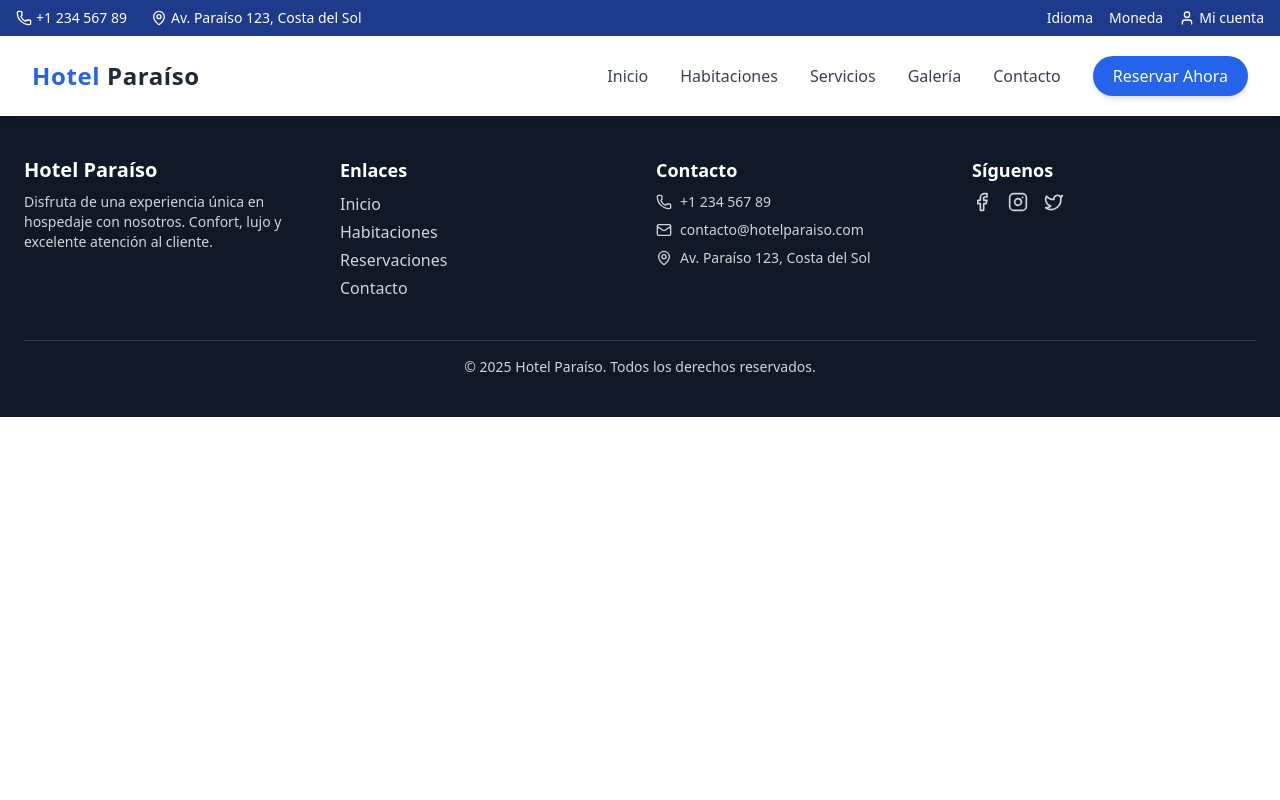
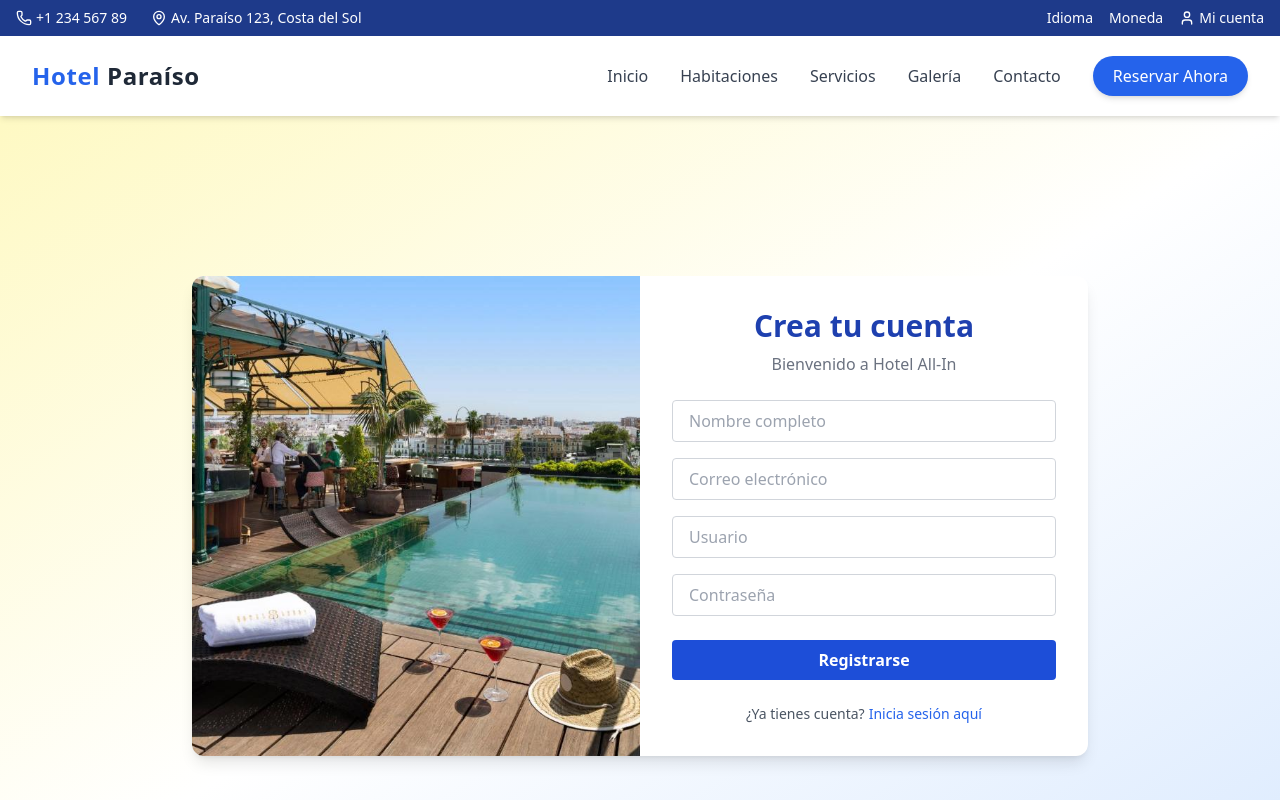
Before and after one commit to Perezcortes/Sistema-de-gestion-hotelera, a React (Create React App) app in the folder frontend/: page /register in a window 1280 px wide. Shown: the top 800 px of the page. Built offline with nearby package versions, Linux system fonts and the light colour scheme.

Commit message:
Vistas para login y register

```diff
--- a/frontend/src/App.tsx
+++ b/frontend/src/App.tsx
@@ -2,6 +2,7 @@ import React from 'react';
 import { BrowserRouter as Router, Routes, Route, useLocation } from 'react-router-dom';
 import Home from './pages/HomePage';
 import LoginPage from './pages/LoginPage';
+import RegisterPage from './pages/RegisterPage';
 import Navbar from './components/Navbar';
 import Footer from './components/Footer';
 
@@ -15,6 +16,7 @@ function AppContent() {
       <Routes>
         <Route path="/" element={<Home />} />
         <Route path="/login" element={<LoginPage />} />
+        <Route path="/register" element={<RegisterPage />} />
       </Routes>
       {!hideLayout && <Footer />}
     </>
--- a/frontend/src/pages/LoginPage.tsx
+++ b/frontend/src/pages/LoginPage.tsx
@@ -1,54 +1,89 @@
-// src/pages/LoginPage.tsx
 import React, { useState } from "react";
+import { useNavigate } from "react-router-dom";
+import hotelLoginImg from '../assets/hotel-login.jpg';
+
+// Importa tus componentes Navbar y Footer
+import NavbarComponent from "../components/Navbar";
+import FooterComponent from "../components/Footer";
 
 const LoginPage: React.FC = () => {
   const [username, setUsername] = useState("");
   const [password, setPassword] = useState("");
   const [error, setError] = useState("");
+  const navigate = useNavigate();
 
   const handleSubmit = (e: React.FormEvent) => {
     e.preventDefault();
     setError("");
 
-    if (username === "" || password === "") {
+    if (!username || !password) {
       setError("Por favor completa todos los campos.");
       return;
     }
 
-    alert(`Login con usuario: ${username}`);
-    // Aquí iría la lógica de autenticación y redirección
+    // Aquí iría la lógica real de autenticación
+    alert(`Bienvenido, ${username}`);
   };
 
   return (
-    <div className="flex justify-center items-center min-h-screen bg-gray-100">
-      <form
-        onSubmit={handleSubmit}
-        className="bg-white p-8 rounded shadow-md w-full max-w-md"
-      >
-        <h2 className="text-2xl font-semibold mb-6 text-center">Iniciar Sesión</h2>
-        {error && <p className="text-red-500 mb-4">{error}</p>}
+    <>
+      <NavbarComponent />
+
+      <div className="min-h-screen flex items-center justify-center bg-gradient-to-br from-blue-100 via-white to-yellow-100 px-4">
+        <div className="flex flex-col md:flex-row w-full max-w-4xl bg-white shadow-lg rounded-xl overflow-hidden">
+          {/* Imagen decorativa */}
+          <div
+            className="hidden md:block md:w-1/2 bg-cover bg-center"
+            style={{ backgroundImage: `url(${hotelLoginImg})` }}
+          />
+
+          {/* Formulario de login */}
+          <div className="w-full md:w-1/2 p-8">
+            <h1 className="text-3xl font-bold text-blue-800 text-center mb-2">Hotel All-In</h1>
+            <p className="text-gray-500 text-center mb-6">Bienvenido de nuevo</p>
+
+            <form onSubmit={handleSubmit}>
+              {error && <p className="text-red-500 text-sm mb-4 text-center">{error}</p>}
+
               <input
                 type="text"
                 placeholder="Usuario"
-          className="w-full mb-4 px-3 py-2 border rounded"
+                className="w-full mb-4 px-4 py-2 border border-gray-300 rounded focus:outline-none focus:ring-2 focus:ring-blue-500"
                 value={username}
                 onChange={(e) => setUsername(e.target.value)}
               />
+
               <input
                 type="password"
                 placeholder="Contraseña"
-          className="w-full mb-6 px-3 py-2 border rounded"
+                className="w-full mb-6 px-4 py-2 border border-gray-300 rounded focus:outline-none focus:ring-2 focus:ring-blue-500"
                 value={password}
                 onChange={(e) => setPassword(e.target.value)}
               />
+
               <button
                 type="submit"
-          className="w-full bg-blue-600 text-white py-2 rounded hover:bg-blue-700 transition"
+                className="w-full bg-blue-700 hover:bg-blue-800 text-white font-semibold py-2 rounded transition"
               >
-          Entrar
+                Iniciar Sesión
               </button>
             </form>
+
+            <p className="mt-6 text-center text-sm text-gray-600">
+              ¿No tienes cuenta?
+              <button
+                onClick={() => navigate("/register")}
+                className="ml-1 text-blue-600 hover:underline font-medium"
+              >
+                Regístrate aquí
+              </button>
+            </p>
           </div>
+        </div>
+      </div>
+
+      <FooterComponent />
+    </>
   );
 };
 
--- /dev/null
+++ b/frontend/src/pages/RegisterPage.tsx
@@ -0,0 +1,124 @@
+import React, { useState } from "react";
+import { useNavigate } from "react-router-dom";
+import hotelLoginImg from "../assets/hotel-login.jpg";
+
+const RegisterPage: React.FC = () => {
+  const [nombre, setNombre] = useState("");
+  const [email, setEmail] = useState("");
+  const [username, setUsername] = useState("");
+  const [password, setPassword] = useState("");
+  const [error, setError] = useState("");
+  const [success, setSuccess] = useState("");
+  const [loading, setLoading] = useState(false);
+  const navigate = useNavigate();
+
+  const handleSubmit = async (e: React.FormEvent) => {
+    e.preventDefault();
+    setError("");
+    setSuccess("");
+    setLoading(true);
+
+    if (!nombre || !email || !username || !password) {
+      setError("Por favor completa todos los campos.");
+      setLoading(false);
+      return;
+    }
+
+    try {
+      const res = await fetch("/api/auth/register", {
+        method: "POST",
+        headers: { "Content-Type": "application/json" },
+        body: JSON.stringify({ nombre, email, username, password }),
+      });
+
+      const data = await res.json();
+      setLoading(false);
+
+      if (!res.ok) {
+        setError(data.message || "Error al registrar");
+        return;
+      }
+
+      setSuccess("Registro exitoso. Redirigiendo al login...");
+      setTimeout(() => navigate("/login"), 2000);
+    } catch (err) {
+      setError("Error al conectar con el servidor.");
+      setLoading(false);
+    }
+  };
+
+  return (
+    <div className="min-h-screen flex items-center justify-center bg-gradient-to-br from-yellow-100 via-white to-blue-100">
+      <div className="flex flex-col md:flex-row w-full max-w-4xl bg-white shadow-lg rounded-xl overflow-hidden">
+        {/* Imagen decorativa */}
+        <div
+          className="hidden md:block md:w-1/2 bg-cover bg-center"
+          style={{ backgroundImage: `url(${hotelLoginImg})` }}
+        />
+
+        {/* Formulario de registro */}
+        <div className="w-full md:w-1/2 p-8">
+          <h1 className="text-3xl font-bold text-blue-800 text-center mb-2">Crea tu cuenta</h1>
+          <p className="text-gray-500 text-center mb-6">Bienvenido a Hotel All-In</p>
+
+          <form onSubmit={handleSubmit}>
+            {error && <p className="text-red-500 text-sm mb-4 text-center">{error}</p>}
+            {success && <p className="text-green-500 text-sm mb-4 text-center">{success}</p>}
+
+            <input
+              type="text"
+              placeholder="Nombre completo"
+              className="w-full mb-4 px-4 py-2 border border-gray-300 rounded focus:outline-none focus:ring-2 focus:ring-blue-500"
+              value={nombre}
+              onChange={(e) => setNombre(e.target.value)}
+            />
+
+            <input
+              type="email"
+              placeholder="Correo electrónico"
+              className="w-full mb-4 px-4 py-2 border border-gray-300 rounded focus:outline-none focus:ring-2 focus:ring-blue-500"
+              value={email}
+              onChange={(e) => setEmail(e.target.value)}
+            />
+
+            <input
+              type="text"
+              placeholder="Usuario"
+              className="w-full mb-4 px-4 py-2 border border-gray-300 rounded focus:outline-none focus:ring-2 focus:ring-blue-500"
+              value={username}
+              onChange={(e) => setUsername(e.target.value)}
+            />
+
+            <input
+              type="password"
+              placeholder="Contraseña"
+              className="w-full mb-6 px-4 py-2 border border-gray-300 rounded focus:outline-none focus:ring-2 focus:ring-blue-500"
+              value={password}
+              onChange={(e) => setPassword(e.target.value)}
+            />
+
+            <button
+              type="submit"
+              className="w-full bg-blue-700 hover:bg-blue-800 text-white font-semibold py-2 rounded transition"
+              disabled={loading}
+            >
+              {loading ? "Registrando..." : "Registrarse"}
+            </button>
+          </form>
+
+          <p className="mt-6 text-center text-sm text-gray-600">
+            ¿Ya tienes cuenta?
+            <button
+              onClick={() => navigate("/login")}
+              className="ml-1 text-blue-600 hover:underline font-medium"
+            >
+              Inicia sesión aquí
+            </button>
+          </p>
+        </div>
+      </div>
+    </div>
+  );
+};
+
+export default RegisterPage;
```
Also changed, not shown: frontend/src/assets/hotel-login.jpg (added). Lines whose indentation alone changed are shown as unchanged.
